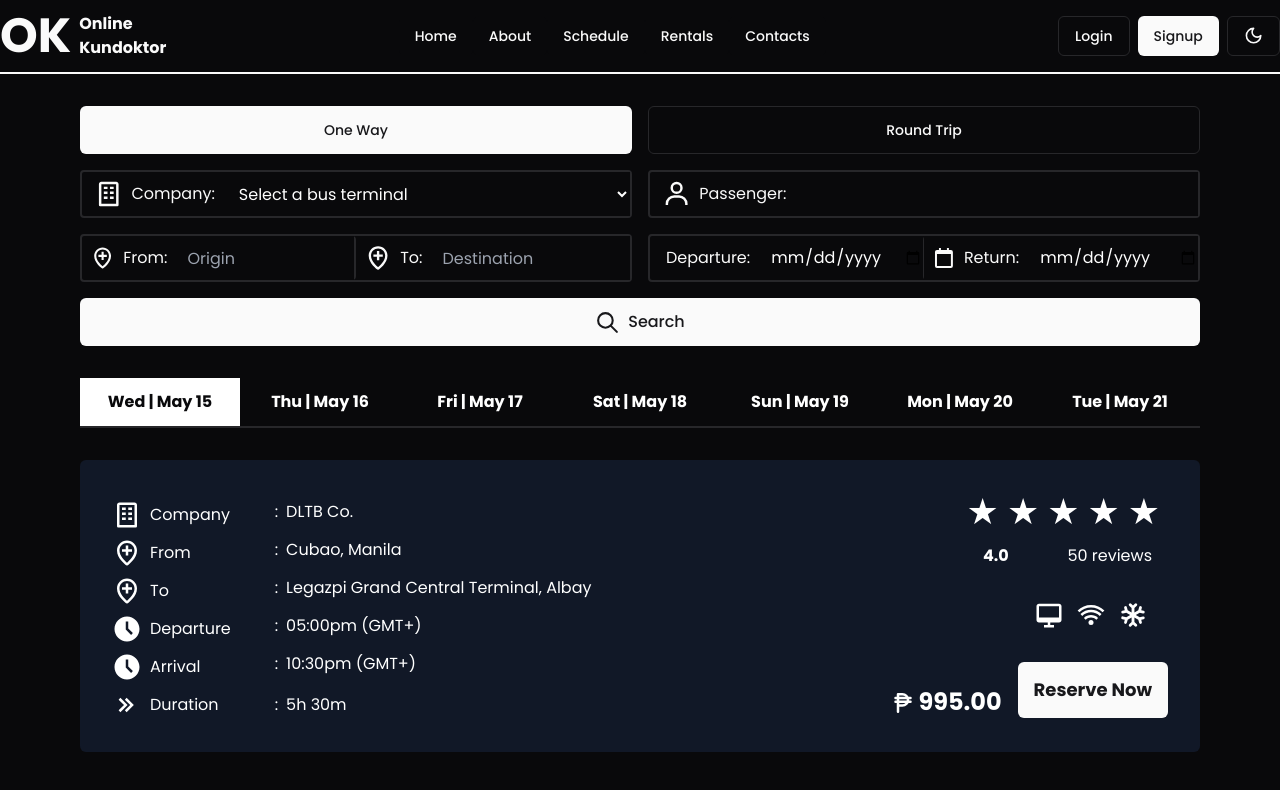
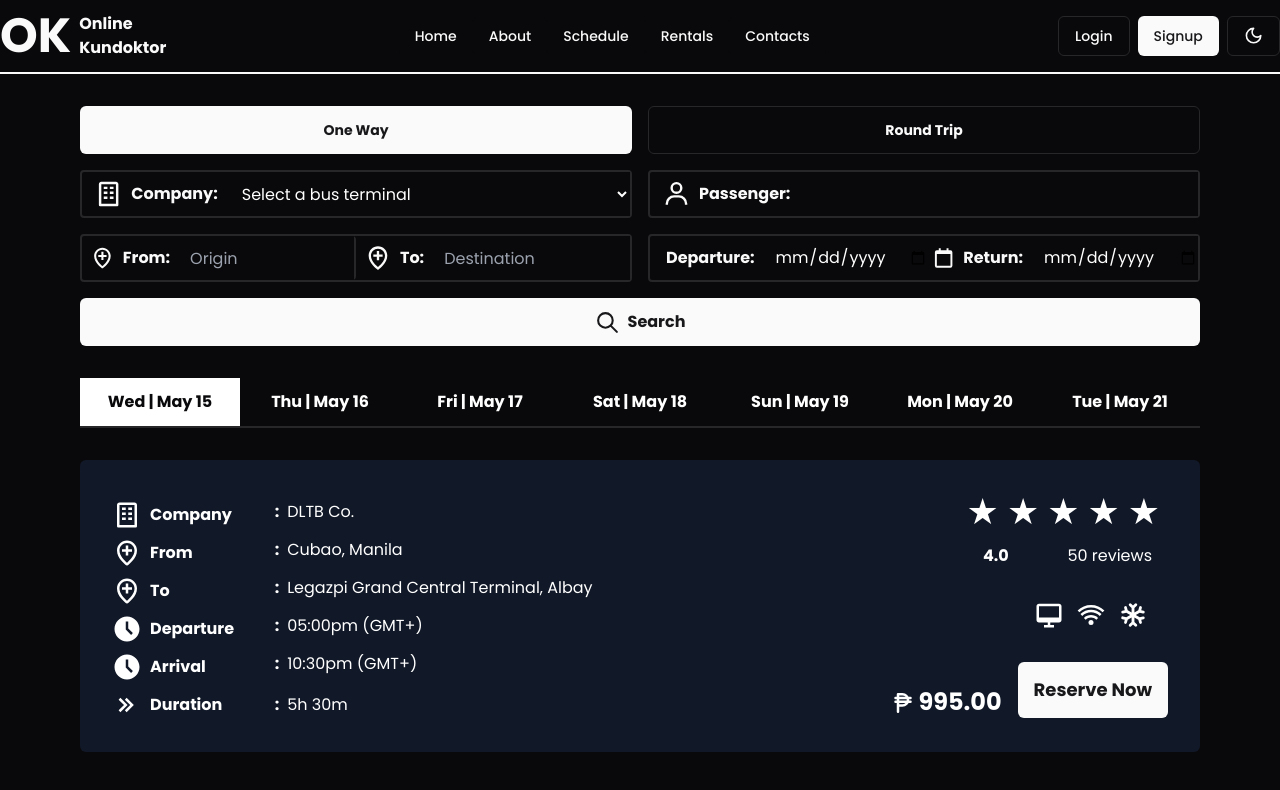
Before and after one commit to raigrc/ICPOK-OnlineKundoktor, a React (Vite) app: page /search in a window 1280 px wide. Shown: the top 790 px of the page. Built offline with nearby package versions, Linux system fonts and the light colour scheme.

Commit message:
adjusted to bold

```diff
--- a/src/components/search-components/CompanyReviews.tsx
+++ b/src/components/search-components/CompanyReviews.tsx
@@ -64,41 +64,41 @@ const CompanyDetails: React.FC = () => {
      <div className="grid grid-cols-2 gap-4 text-white bg-zinc-950 dark:bg-gray-900 rounded-md">
        <div className="p-8">
           <div className="grid grid-cols-3 mt-2">
-           <div className="flex items-center"><BiBuilding size={30} className="mr-2"/>Company</div>
+           <div className="flex items-center font-bold"><BiBuilding size={30} className="mr-2"/>Company</div>
            <div className="flex items-start col-span-2">
-            <div className="mr-2">:</div>
+            <div className="mr-2 font-bold">:</div>
             <div>DLTB Co.</div>
            </div>          </div>
           <div className="grid grid-cols-3 mt-2">
-            <div className="flex items-center"><BiLocationPlus size={30} className="mr-2" />From</div>
+            <div className="flex items-center font-bold"><BiLocationPlus size={30} className="mr-2" />From</div>
             <div className="flex items-start col-span-2">
-            <div className="mr-2">:</div>
+            <div className="mr-2 font-bold">:</div>
             <div>Cubao, Manila</div>
            </div>          </div>
           <div className="grid grid-cols-3 mt-2">
-           <div className="flex items-center"><BiLocationPlus size={30} className="mr-2" />To</div>
+           <div className="flex items-center font-bold"><BiLocationPlus size={30} className="mr-2" />To</div>
            <div className="flex items-start col-span-2">
-            <div className="mr-2">:</div>
+            <div className="mr-2 font-bold">:</div>
             <div>Legazpi Grand Central Terminal, Albay</div>
            </div>          </div>
           <div className="grid grid-cols-3 mt-2">
-            <div className="flex items-center"><BiSolidTimeFive size={30} className="mr-2" />Departure</div>
+            <div className="flex items-center font-bold"><BiSolidTimeFive size={30} className="mr-2" />Departure</div>
             <div className="flex items-start col-span-2">
-            <div className="mr-2">:</div>
+            <div className="mr-2 font-bold">:</div>
             <div>05:00pm (GMT+)</div>
            </div>
           </div>
           <div className="grid grid-cols-3 mt-2">
-           <div className="flex items-center"><BiSolidTimeFive size={30} className="mr-2" />Arrival</div>
+           <div className="flex items-center font-bold"><BiSolidTimeFive size={30} className="mr-2" />Arrival</div>
            <div className="flex items-start col-span-2">
-            <div className="mr-2">:</div>
+            <div className="mr-2 font-bold">:</div>
             <div>10:30pm (GMT+)</div>
            </div>
           </div>
           <div className="grid grid-cols-3 mt-2">
-           <div className="flex items-center"><BiChevronsRight size={30} className="mr-2" />Duration</div>
+           <div className="flex items-center font-bold"><BiChevronsRight size={30} className="mr-2" />Duration</div>
            <div className="flex items-center col-span-2">
-            <div className="mr-2">:</div>
+            <div className="mr-2 font-bold">:</div>
             <div>5h 30m</div>
            </div>
           </div>
--- a/src/components/search-components/SearchFilter.tsx
+++ b/src/components/search-components/SearchFilter.tsx
@@ -26,7 +26,7 @@ const SearchFilter: React.FC = () => {
      <div className='grid grid-cols-1 py-4'>
         <Button className='h-12 text-md flex items-center justify-center gap-2'>
             <TbZoom size={25}/>
-            <span>Search</span>
+            <span className='font-bold'>Search</span>
         </Button>
      </div>
      </>
@@ -37,14 +37,14 @@ const TripButtons: React.FC<{ tripType: string; setTripType: React.Dispatch<Reac
     return (
         <>
             <Button
-                className='h-12'
+                className='h-12 font-bold'
                 variant={tripType === 'round-trip' ? "outline" : undefined}
                 onClick={() => setTripType("one-way")}
             >
                 One Way
             </Button>
             <Button
-                className='h-12'
+                className='h-12 font-bold'
                 variant={tripType === 'round-trip' ? undefined : "outline"}
                 onClick={() => setTripType("round-trip")}
             >
@@ -57,7 +57,7 @@ const TripButtons: React.FC<{ tripType: string; setTripType: React.Dispatch<Reac
 const SelectDropdown: React.FC<{ icon: ReactNode; selectTitle: string; options: { value: string; label: string; }[]}> = ({ icon, selectTitle, options }) => (
     <div className='border-2 rounded-sm flex items-center py-3 pl-3 h-12'>
         {icon}
-        <p className='pl-2 pr-5'>{selectTitle + ':'}</p>
+        <p className='pl-2 pr-5 font-bold'>{selectTitle + ':'}</p>
         <select className='w-full h-11 bg-white text-zinc-950 dark:bg-zinc-950 dark:text-white'>
             {options.map((option, index) => (
                 <option key={index} value={option.value}>{option.label}</option>
@@ -69,7 +69,7 @@ const SelectDropdown: React.FC<{ icon: ReactNode; selectTitle: string; options:
 const InputField: React.FC<{ icon: React.ReactNode; selectTitle: string }> = ({ icon, selectTitle }) => (
     <div className='border-2 rounded-sm flex items-center py-3 pl-3 h-12'>
         {icon}
-        <p className='pl-2 pr-5'>{selectTitle + ':'}</p>
+        <p className='pl-2 pr-5 font-bold'>{selectTitle + ':'}</p>
         <input
             className='w-full h-11 bg-white text-zinc-950 dark:bg-zinc-950 dark:text-white'
             type="number"
@@ -82,7 +82,7 @@ const DestinationRangeField: React.FC<{ firstIcon: React.ReactNode; secondIcon:
     <div className='border-2 rounded-sm grid grid-cols-2 h-12'>
         <div className='flex items-center border-r-2 rounded-sm pl-2'>
             {firstIcon}
-            <p className='pl-2 pr-5'>From:</p>
+            <p className='pl-2 pr-5 font-bold'>From:</p>
             <input
                 className='w-full h-11 bg-white text-zinc-950 dark:bg-zinc-950 dark:text-white'
                 type='text'
@@ -91,7 +91,7 @@ const DestinationRangeField: React.FC<{ firstIcon: React.ReactNode; secondIcon:
         </div>
         <div className='flex items-center pl-2'>
             {secondIcon}
-            <p className='pl-2 pr-5'>To:</p>
+            <p className='pl-2 pr-5 font-bold'>To:</p>
             <input
                 className='w-full h-11 bg-white text-zinc-950 dark:bg-zinc-950 dark:text-white'
                 type='text'
@@ -105,7 +105,7 @@ const DestinationDateRangeField: React.FC<{ firstIcon: React.ReactNode; secondIc
     <div className='border-2 rounded-sm grid grid-cols-2 h-12'>
         <div className='flex items-center border-r-2 rounded-sm pl-2'>
             {firstIcon}
-            <p className='pl-2 pr-5'>Departure:</p>
+            <p className='pl-2 pr-5 font-bold'>Departure:</p>
             <input
                 className='w-full h-11 bg-white text-zinc-950 dark:bg-zinc-950 dark:text-white'
                 type='date'
@@ -114,7 +114,7 @@ const DestinationDateRangeField: React.FC<{ firstIcon: React.ReactNode; secondIc
         </div>
         <div className='flex items-center pl-2'>
             {secondIcon}
-            <p className='pl-2 pr-5'>Return:</p>
+            <p className='pl-2 pr-5 font-bold'>Return:</p>
             <input
                 className='w-full h-11 bg-white text-zinc-950 dark:bg-zinc-950 dark:text-white'
                 type='date'
```
